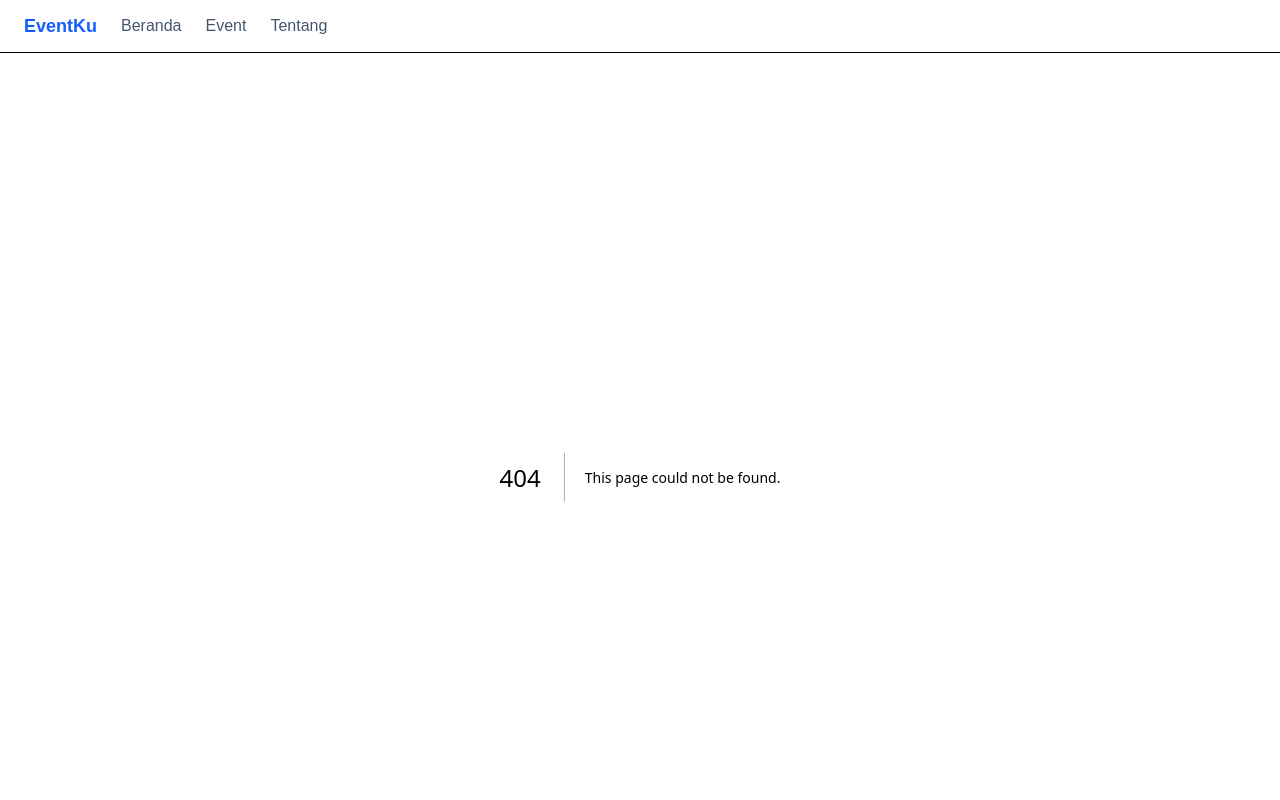
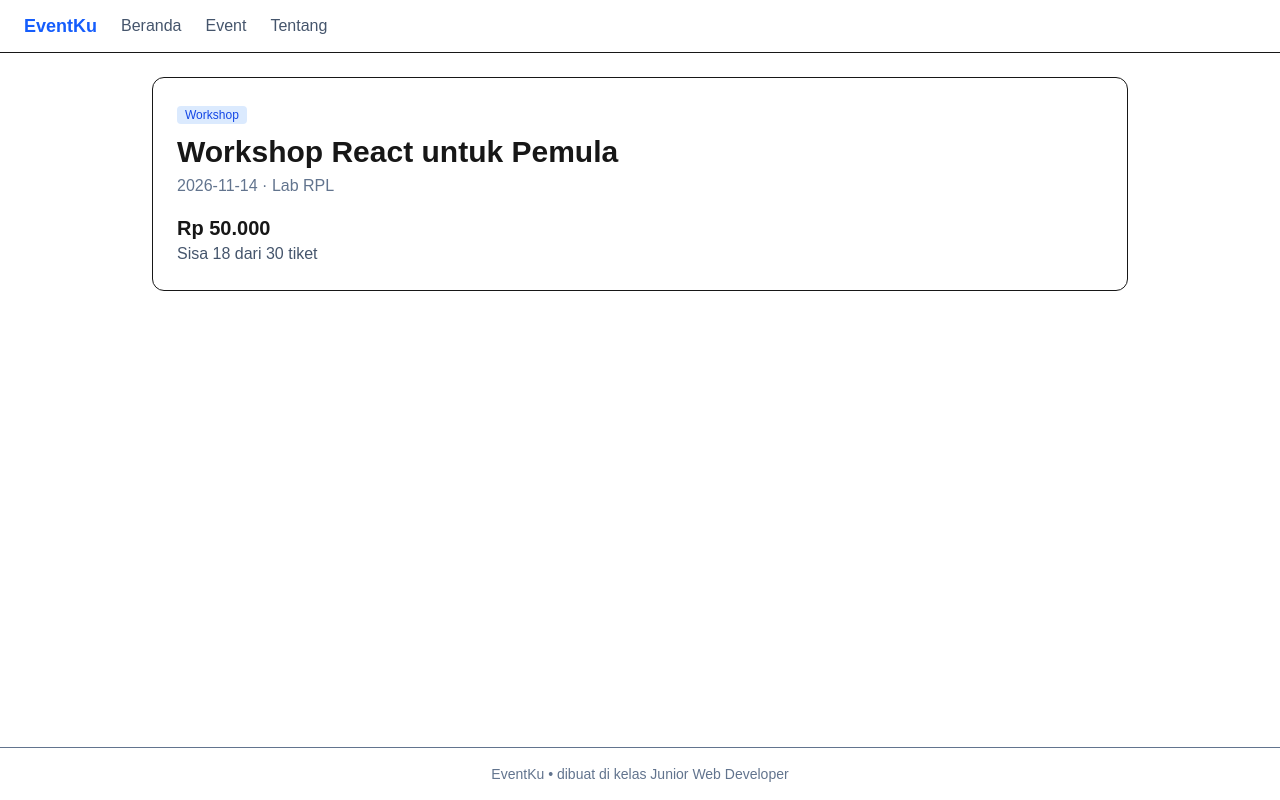
Before and after one commit to habibil1/Latihan-nextjs, a Next.js app: page /event/1 in a window 1280 px wide. Before the commit this address had no page. Shown: the top 800 px of the page. Built offline with nearby package versions, Linux system fonts and the light colour scheme.

Commit message:
Menambahkan halaman katalog dan detail event

```diff
--- /dev/null
+++ b/app/event/[id]/not-found.tsx
@@ -0,0 +1,15 @@
+import Link from "next/link";
+
+export default function EventTidakAda() {
+  return (
+    <div className="py-16 text-center">
+      <h1 className="text-2xl font-bold">Event tidak ditemukan</h1>
+      <p className="mt-2 text-slate-600">
+        Mungkin event ini sudah dihapus atau alamatnya salah.
+      </p>
+      <Link href="/event" className="mt-4 inline-block text-blue-600 hover:underline">
+        Kembali ke katalog
+      </Link>
+    </div>
+  );
+}
--- /dev/null
+++ b/app/event/[id]/page.tsx
@@ -0,0 +1,25 @@
+import { notFound } from "next/navigation";
+import { events, rupiah } from "@/Data/events";
+
+export default async function Detail({ params }: PageProps<"/event/[id]">) {
+  const { id } = await params;
+  const event = events.find((e) => e.id === Number(id));
+  if (!event) notFound();
+
+  const sisa = event.kuota - event.terisi;
+  return (
+    <article className="rounded-xl border bg-white p-6">
+      <span className="rounded bg-blue-100 px-2 py-0.5 text-xs text-blue-700">
+        {event.kategori}
+      </span>
+      <h1 className="mt-2 text-3xl font-bold">{event.judul}</h1>
+      <p className="mt-1 text-slate-500">
+        {event.tanggal} &middot; {event.lokasi}
+      </p>
+      <p className="mt-4 text-xl font-semibold">{rupiah(event.harga)}</p>
+      <p className="text-slate-600">
+        Sisa {sisa} dari {event.kuota} tiket
+      </p>
+    </article>
+  );
+}
--- /dev/null
+++ b/app/event/page.tsx
@@ -0,0 +1,15 @@
+import { events } from "@/Data/events";
+import KartuEvent from "@/components/KartuEvent";
+
+export default function Katalog() {
+  return (
+    <div>
+      <h1 className="mb-4 text-2xl font-bold">Katalog Event</h1>
+      <div className="grid gap-4 sm:grid-cols-2 lg:grid-cols-3">
+        {events.map((e) => (
+          <KartuEvent key={e.id} event={e} />
+        ))}
+      </div>
+    </div>
+  );
+}
```
